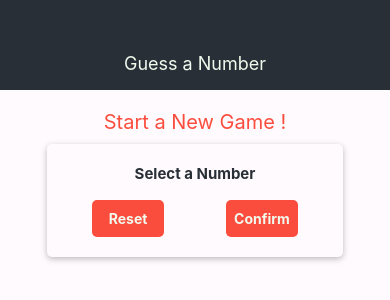
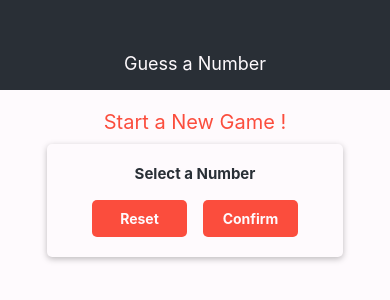
Before and after one commit to JulieAllix/rn-second-app, a React Native app: screen / in a window 390 px wide. Shown: the top 300 px of the page. Built offline with nearby package versions, Linux system fonts and the light colour scheme.

Commit message:
Color theme set

```diff
--- a/App.js
+++ b/App.js
@@ -2,6 +2,8 @@ import React from 'react';
 import { StyleSheet, View } from 'react-native';
 import Header from './components/Header';
 import StartGameScreen from './screens/StartGameScreen';
+import { Colors } from 'react-native/Libraries/NewAppScreen';
+
 
 export default function App() {
   return (
--- a/components/Card.js
+++ b/components/Card.js
@@ -1,5 +1,7 @@
 import React from 'react';
 import { View, StyleSheet } from 'react-native';
+
+import Colors from '../constants/themeColors';
 
 const Card = props => {
     // ...styles.card will enable to add aditional styles after if necessary
@@ -17,8 +19,8 @@ const styles = StyleSheet.create({
         shadowRadius: 6,
         shadowOpacity: 0.26,
         elevation: 5,
-        backgroundColor: '#fefafd',
-        color: '#457b9d',
+        backgroundColor: Colors.light,
+        color: Colors.accent,
         padding: 20,
         borderRadius: 5,
     }
--- a/components/Header.js
+++ b/components/Header.js
@@ -1,5 +1,7 @@
 import React from 'react';
 import { View, Text, StyleSheet } from 'react-native';
+
+import Colors from '../constants/themeColors';
 
 const Header = props => {
     return (
@@ -14,12 +16,12 @@ const styles = StyleSheet.create({
         width: '100%',
         height: 90,
         paddingTop: 36,
-        backgroundColor: '#292f36',
+        backgroundColor: Colors.accent,
         alignItems: 'center',
         justifyContent: 'center',
     },
     headerTitle: {
-        color: '#f1faee',
+        color: Colors.light,
         fontSize: 18,
     }
 });
--- /dev/null
+++ b/constants/themeColors.js
@@ -0,0 +1,5 @@
+export default {
+    primary: '#fb4d3d',
+    accent: '#292f36',
+    light: '#fefafd',
+}
--- a/screens/StartGameScreen.js
+++ b/screens/StartGameScreen.js
@@ -2,6 +2,7 @@ import React from 'react';
 import { View, Text, StyleSheet, TextInput, Button, TouchableOpacity } from 'react-native';
 
 import Card from '../components/Card';
+import Colors from '../constants/themeColors';
 
 const StartGameScreen = props => {
     return (
@@ -32,11 +33,11 @@ const styles = StyleSheet.create({
     title: {
         fontSize: 20,
         marginVertical: 10,
-        color: '#fb4d3d'
+        color: Colors.primary
     },
     subTitle: {
         fontSize: 15,
-        color: '#292f36',
+        color: Colors.accent,
         fontWeight: 'bold',
     },
     inputContainer: {
@@ -51,14 +52,14 @@ const styles = StyleSheet.create({
         paddingHorizontal: 25,
     },
     button: {
-        backgroundColor: '#fb4d3d',
+        backgroundColor: Colors.primary,
         padding: 10,
         borderRadius: 5,
-        width: '35%',
+        width: 95,
         alignItems: 'center',
     },
     text: {
-        color: '#f1faee',
+        color: Colors.light,
         fontWeight: 'bold'
     }
 });
```
